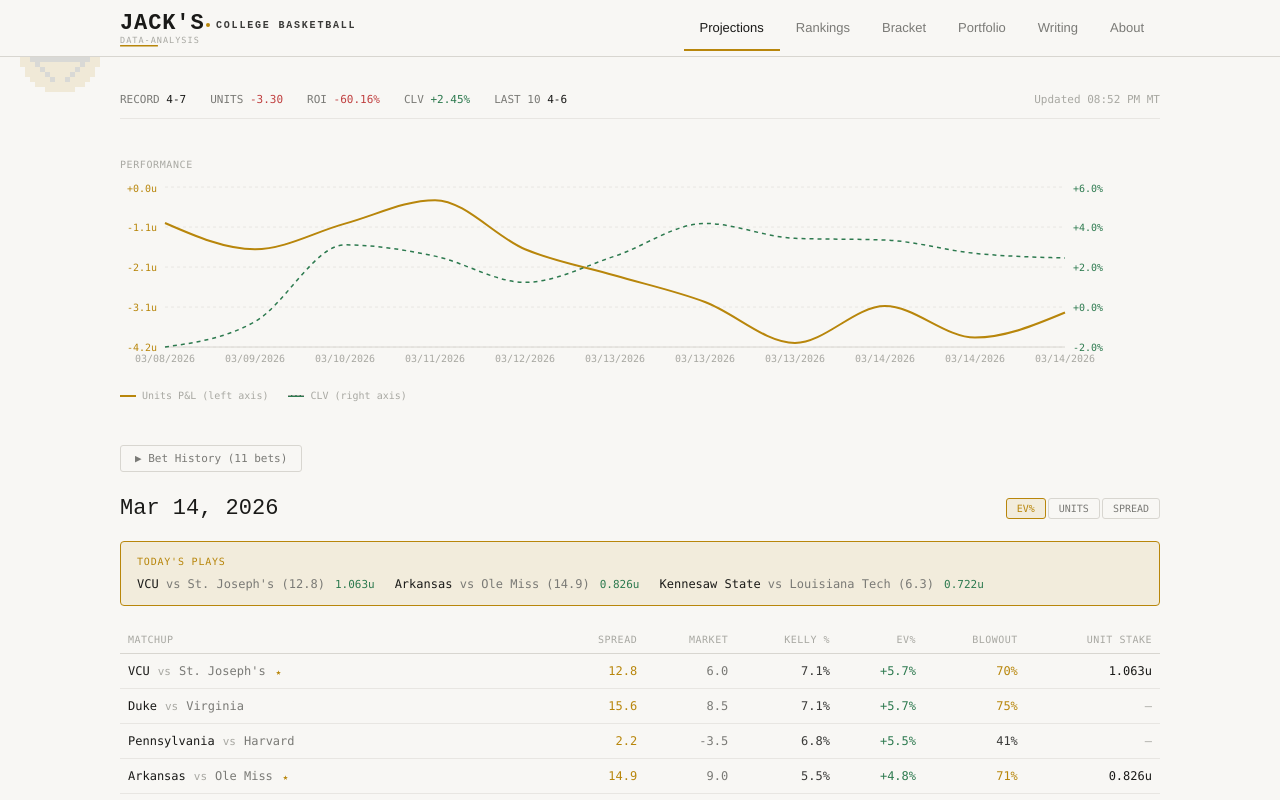
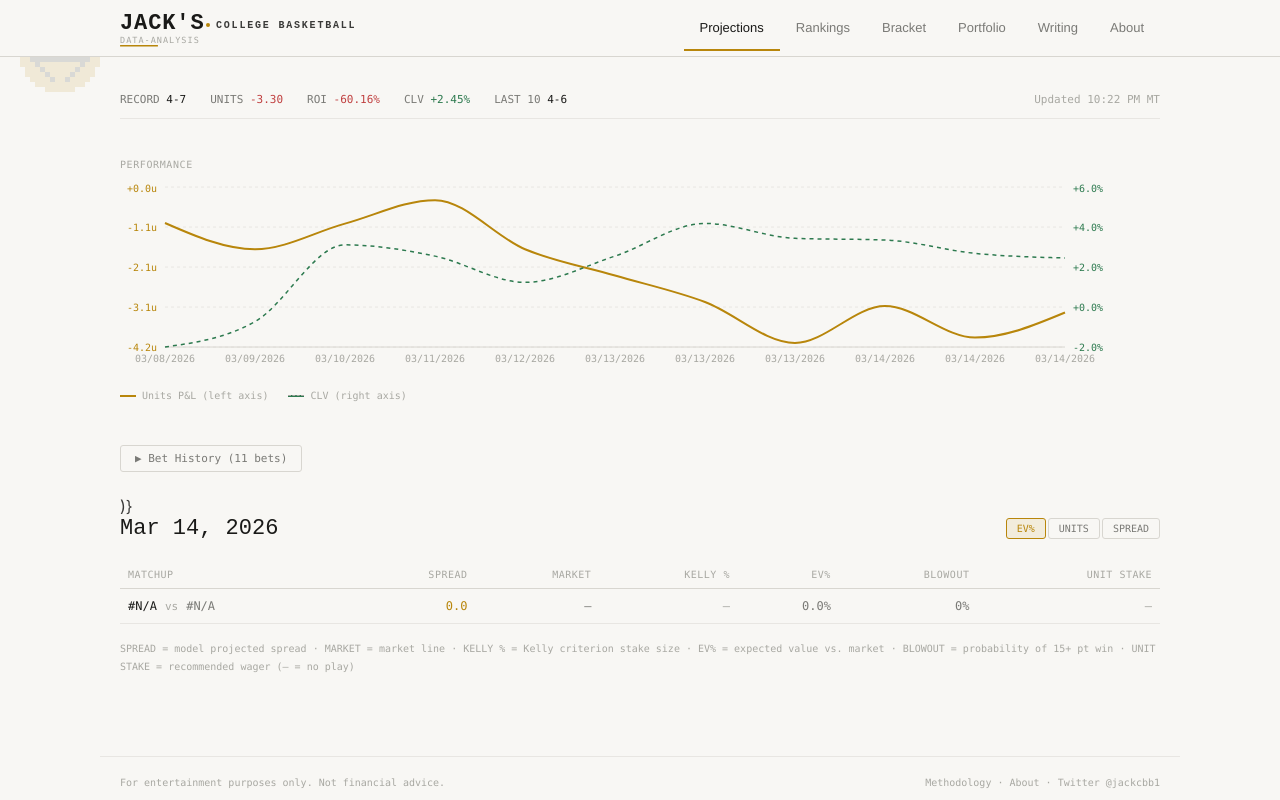
Before and after one commit to jackoo-06/jacks-cbb-site, a React (Vite) app: page / in a window 1280 px wide. Shown: the top 800 px of the page. Built offline with nearby package versions, Linux system fonts and the light colour scheme.

Commit message:
Add show projections flag

```diff
--- a/public/data/projections.json
+++ b/public/data/projections.json
@@ -1,71 +1,20 @@
 {
   "date": "Mar 14, 2026",
-  "updated": "08:52 PM MT",
+  "updated": "10:22 PM MT",
+  "show": true,
   "games": [
     {
       "id": 1,
-      "team1": "VCU",
-      "team2": "St. Joseph's",
-      "position": "VCU",
-      "spread": 12.8,
-      "market": 6.0,
-      "kelly": 7.1,
-      "ev": 5.7,
-      "blowout": 70,
-      "units": 1.063,
-      "bet": true
-    },
-    {
-      "id": 2,
-      "team1": "Arkansas",
-      "team2": "Ole Miss",
-      "position": "Arkansas",
-      "spread": 14.9,
-      "market": 9.0,
-      "kelly": 5.5,
-      "ev": 4.8,
-      "blowout": 71,
-      "units": 0.826,
-      "bet": true
-    },
-    {
-      "id": 3,
-      "team1": "Duke",
-      "team2": "Virginia",
-      "position": "Duke",
-      "spread": 15.6,
-      "market": 8.5,
-      "kelly": 7.1,
-      "ev": 5.7,
-      "blowout": 75,
+      "team1": "#N/A",
+      "team2": "#N/A",
+      "position": "#N/A",
+      "spread": 0.0,
+      "market": 0.0,
+      "kelly": 0.0,
+      "ev": 0.0,
+      "blowout": 0,
       "units": 0.0,
       "bet": false
-    },
-    {
-      "id": 4,
-      "team1": "Pennsylvania",
-      "team2": "Harvard",
-      "position": "Pennsylvania",
-      "spread": 2.2,
-      "market": -3.5,
-      "kelly": 6.8,
-      "ev": 5.5,
-      "blowout": 41,
-      "units": 0.0,
-      "bet": false
-    },
-    {
-      "id": 5,
-      "team1": "Kennesaw State",
-      "team2": "Louisiana Tech",
-      "position": "Kennesaw State",
-      "spread": 6.3,
-      "market": 1.5,
-      "kelly": 4.8,
-      "ev": 4.4,
-      "blowout": 47,
-      "units": 0.722,
-      "bet": true
     }
   ]
 }
--- a/src/App.jsx
+++ b/src/App.jsx
@@ -371,7 +371,15 @@ function Projections({ goToArticle }) {
           </div>
         );
       })()}
-
+{(projData.show === false || games.length === 0) && (
+        <div style={{
+          padding: "40px 0", textAlign: "center", fontFamily: font.serif,
+          fontSize: 18, color: C.textDim, fontStyle: "italic",
+        }}>
+          No +EV Projections today
+        </div>
+      )}
+      )}
       {/* Date + sort */}
       <div style={{ display: "flex", justifyContent: "space-between", alignItems: "center", marginBottom: 20, flexWrap: "wrap", gap: 8 }}>
         <h2 style={{ fontFamily: font.serif, fontSize: 22, fontWeight: 400, color: C.white, margin: 0 }}>
```
Also changed, not shown: 2 other files (tests, documents, lock files or other folders).
